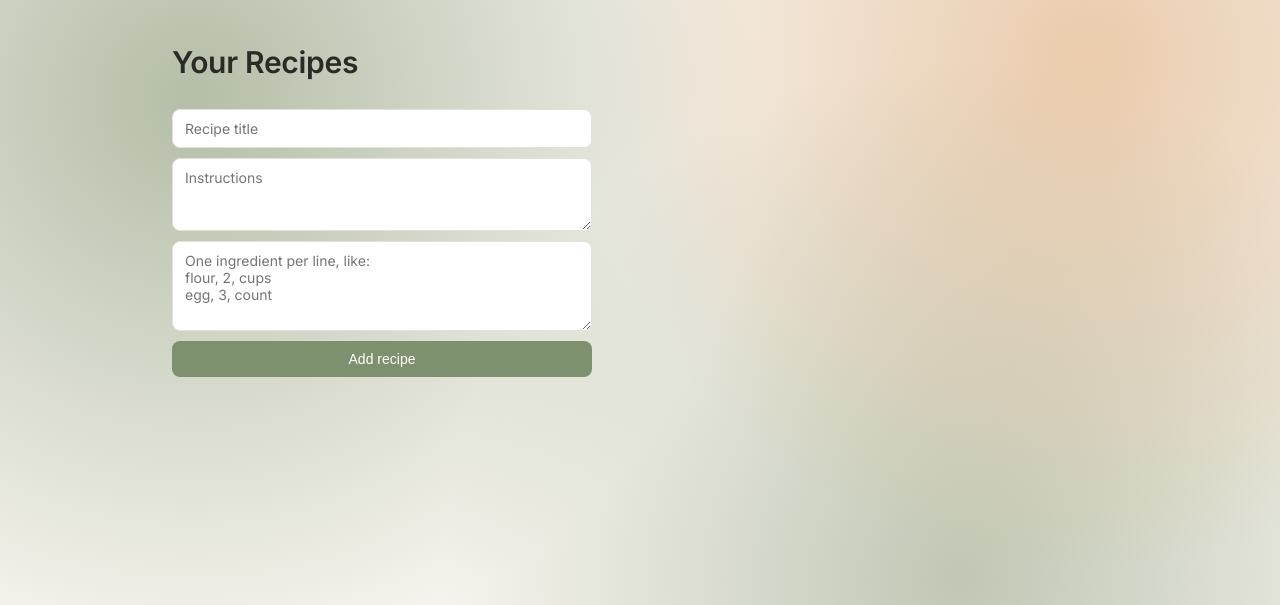
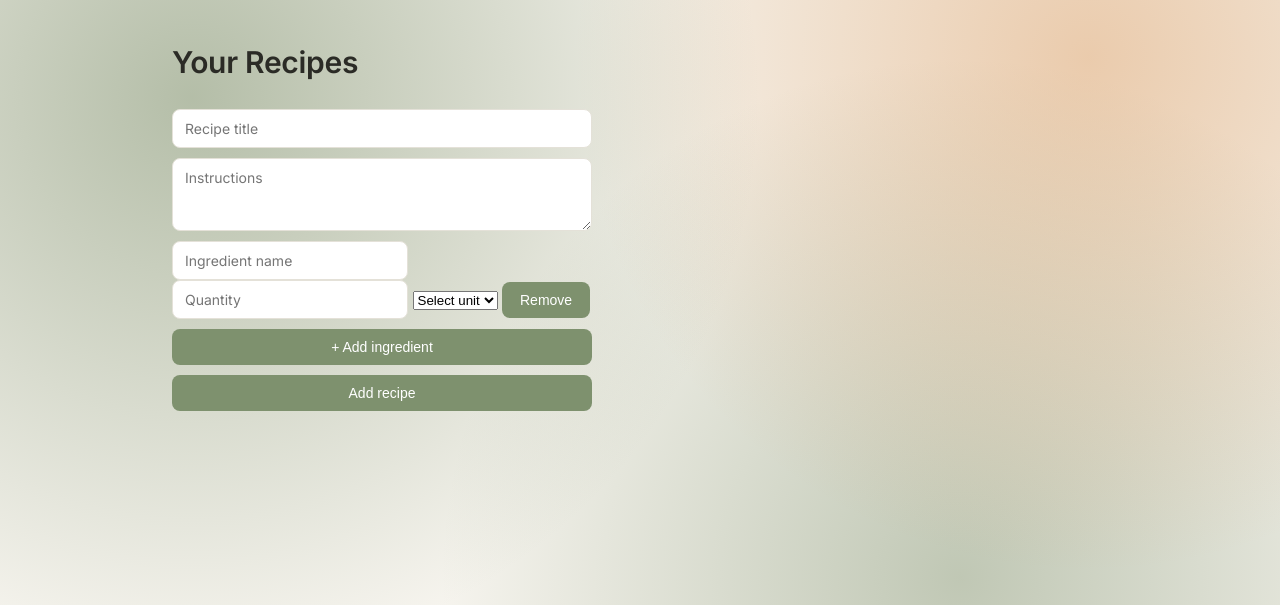
Before and after one commit to kny-c/pantry-app, a Flask app: page /recipes in a window 1280 px wide. Shown: the part 62-667 px from the top of the page. Run offline with Flask 3, Linux system fonts and the light colour scheme; the visitor is signed in with stand-in values (Sample User, id 1); data that the repository does not hold is empty; some libraries are stand-ins or nearby versions.

Commit message:
Added JS to recipe/add functionality. Edited Template

```diff
--- a/app.py
+++ b/app.py
@@ -14,7 +14,7 @@ app = Flask(__name__)
 app.secret_key = os.getenv("SECRET_KEY")
 csrf = CSRFProtect(app)
 DATABASE_URL = os.getenv("DATABASE_URL")
-
+UNIT_OPTIONS = ["cup", "tbsp", "tsp", "fl oz", "ml", "l", "oz", "lb", "g", "kg", "count", "can", "package", "clove"]
 # ----------------------------------------------------
 def get_db_connection():
     return psycopg2.connect(DATABASE_URL)
@@ -47,7 +47,7 @@ def get_all_items(user_id):
     connection.close()
 
     today = date.today().isoformat()
-    soon_cutoff = (date.today() + timedelta(days=3)).isoformat()
+    soon_cutoff = (date.today() + timedelta(days=5)).isoformat()
 
     result = []
     for item in items:
@@ -133,8 +133,8 @@ def check_recipe_availability(recipe_ingredients, cursor, user_id):
             issues.append({
                 "ingredient_name": needed_name,
                 "status": "unsynced_unit",
-                "detail": f"need {needed_quantity} {needed_unit}, have {total_available} {needed_unit} "
-                          f"plus some logged as {', '.join(other_units)}",
+                "detail": f"need {needed_quantity} {needed_unit}, "
+                          f"but some stored as {', '.join(other_units)}",
             })
         else:
             issues.append({
@@ -146,8 +146,8 @@ def check_recipe_availability(recipe_ingredients, cursor, user_id):
 
 def compute_deduction_plan(ingredient_name, needed_quantity, unit, cursor, user_id):
     cursor.execute(
-        "SELECT * FROM items WHERE name ILIKE %s AND user_id = %s ORDER BY id ASC",
-        (f"%{ingredient_name}%", user_id)
+        "SELECT * FROM items WHERE name ~* %s AND user_id = %s ORDER BY id ASC",
+        (r'(^|\s)' + re.escape(ingredient_name) + r'(\s|$)', user_id)
     )
     all_name_matches = cursor.fetchall()
 
@@ -178,6 +178,7 @@ def compute_deduction_plan(ingredient_name, needed_quantity, unit, cursor, user_
 
     return plan
 
+# ----------------------------------------------------
 @app.route("/", methods=["GET"])
 @login_required
 def show_pantry():
@@ -319,39 +320,40 @@ def logout():
 @login_required
 def show_recipes():
     recipes = get_all_recipes(session["user_id"])
-    return render_template("recipes.html", recipes=recipes, username=session["username"])
+    return render_template("recipes.html", recipes=recipes, username=session["username"], unit_options=UNIT_OPTIONS)
 
 @app.route("/recipes/add", methods=["POST"])
 @login_required
 def add_recipe():
     title = request.form.get("title", "").strip()
     instructions = request.form.get("instructions", "").strip()
-    ingredients_text = request.form.get("ingredients", "").strip()
 
-    if not title or not instructions or not ingredients_text:
+    # Pull every input sharing the same name attribute into a list. This is how we can get all the ingredients from the form.
+    # 3 Ingredient fields: name, quantity, unit. Each is a list of values.
+    names = request.form.getlist("ingredient_name")
+    quantities = request.form.getlist("ingredient_quantity")
+    units = request.form.getlist("ingredient_unit")
+
+    if not title or not instructions or not names:
         flash("Title, instructions, and ingredients are required fields.")
         return redirect("/recipes")
 
     parsed_ingredients = []
-    skipped_lines = []
-    for line in ingredients_text.strip().split("\n"):
-        if not line.strip():
-            continue
-        parts = line.split(",")
-        if len(parts) != 3:
-            skipped_lines.append(line)
-            continue
-
-        name = parts[0].strip()
-        quantity, error = parse_float(parts[1].strip(), "ingredient quantity")
-        unit = parts[2].strip()
-        if error or not name or not unit:
-            skipped_lines.append(line)
+    skipped = []
+    for name, quantity_raw, unit in zip(names, quantities, units):
+        name = name.strip()
+        unit = unit.strip()
+        quantity, error = parse_float(quantity_raw.strip(), "ingredient quantity")
+        if not name or not unit or error:
+            skipped.append(name or "(blank)")
             continue
         parsed_ingredients.append((name, quantity, unit))
 
-    if skipped_lines:
-        flash(f"Skipped {len(skipped_lines)} ingredient line(s) that weren't formatted as 'name, quantity, unit'.")
+    if not parsed_ingredients:
+        flash("No valid ingredients were provided. Please check your input.")
+        return redirect("/recipes")
+    if skipped:
+        flash(f"Skipped {len(skipped)} ingredient row(s) that were incomplete.")
 
     connection = get_db_connection()
     cursor = connection.cursor()
@@ -359,9 +361,7 @@ def add_recipe():
         "INSERT INTO recipes (title, instructions, user_id) VALUES (%s, %s, %s) RETURNING id",
         (title, instructions, session["user_id"])
     )
-    new_recipe_id = cursor.fetchone()[0]  # Get the ID of the newly inserted recipe
-
-    # Parse the textarea: one ingredient per line, formatted "name, quantity, unit"
+    new_recipe_id = cursor.fetchone()[0]
     for name, quantity, unit in parsed_ingredients:
         cursor.execute(
             "INSERT INTO recipe_ingredients (recipe_id, ingredient_name, quantity_needed, unit) VALUES (%s, %s, %s, %s)",
@@ -393,7 +393,6 @@ def delete_recipe(recipe_id):
 def cook_preview(recipe_id):
     connection = get_db_connection()
     cursor = connection.cursor(cursor_factory=psycopg2.extras.RealDictCursor)
-
     cursor.execute(
         "SELECT * FROM recipes WHERE id = %s AND user_id = %s", (recipe_id, session["user_id"])
     )
--- a/templates/recipes.html
+++ b/templates/recipes.html
@@ -7,14 +7,63 @@
     <input type="hidden" name="csrf_token" value="{{ csrf_token() }}">
     <input type="text" name="title" placeholder="Recipe title" required>
     <textarea name="instructions" placeholder="Instructions" rows="3" required></textarea>
-    <textarea
-      name="ingredients"
-      placeholder="One ingredient per line, like:&#10;flour, 2, cups&#10;egg, 3, count"
-      rows="4"
-      required
-    ></textarea>
+
+    <div id="ingredient-rows">
+      <div class="ingredient-row">
+        <input type="text" name="ingredient_name" placeholder="Ingredient name" required>
+        <input type="number" name="ingredient_quantity" placeholder="Quantity" step="any" min="0" required>
+        <select name="ingredient_unit" required>
+          <option value="" disabled selected>Select unit</option>
+          {% for unit in unit_options %}
+            <option value="{{ unit }}">{{ unit }}</option>
+          {% endfor %}
+        </select>
+        <button type="button" class="remove-ingredient-btn">Remove</button>
+      </div>
+    </div>
+
+    <template id="ingredient-row-template">
+      <div class="ingredient-row">
+        <input type="text" name="ingredient_name" placeholder="Ingredient name" required>
+        <input type="number" name="ingredient_quantity" placeholder="Quantity" step="any" min="0" required>
+        <select name="ingredient_unit" required>
+          <option value="" disabled selected>Select unit</option>
+          {% for unit in unit_options %}
+            <option value="{{ unit }}">{{ unit }}</option>
+          {% endfor %}
+        </select>
+        <button type="button" class="remove-ingredient-btn">Remove</button>
+      </div>
+    </template>
+
+    <button type="button" id="add-ingredient-btn">+ Add ingredient</button>
     <button type="submit">Add recipe</button>
   </form>
+
+  <script>
+  document.addEventListener("DOMContentLoaded", () => {
+    const rowsContainer = document.getElementById("ingredient-rows");
+    const rowTemplate = document.getElementById("ingredient-row-template");
+    const addBtn = document.getElementById("add-ingredient-btn");
+
+    addBtn.addEventListener("click", () => {
+      const clone = rowTemplate.content.cloneNode(true);
+      rowsContainer.appendChild(clone);
+    });
+
+    rowsContainer.addEventListener("click", (event) => {
+      if (event.target.classList.contains("remove-ingredient-btn")) {
+        if (rowsContainer.children.length === 1) {
+          alert("You must have at least one ingredient.");
+          return;
+        }
+        if (confirm("Remove this ingredient?")) {
+          event.target.closest(".ingredient-row").remove();
+        }
+      }
+    });
+  })
+  </script>
 
   <div class="recipe-list">
     {% for recipe in recipes %}
```
